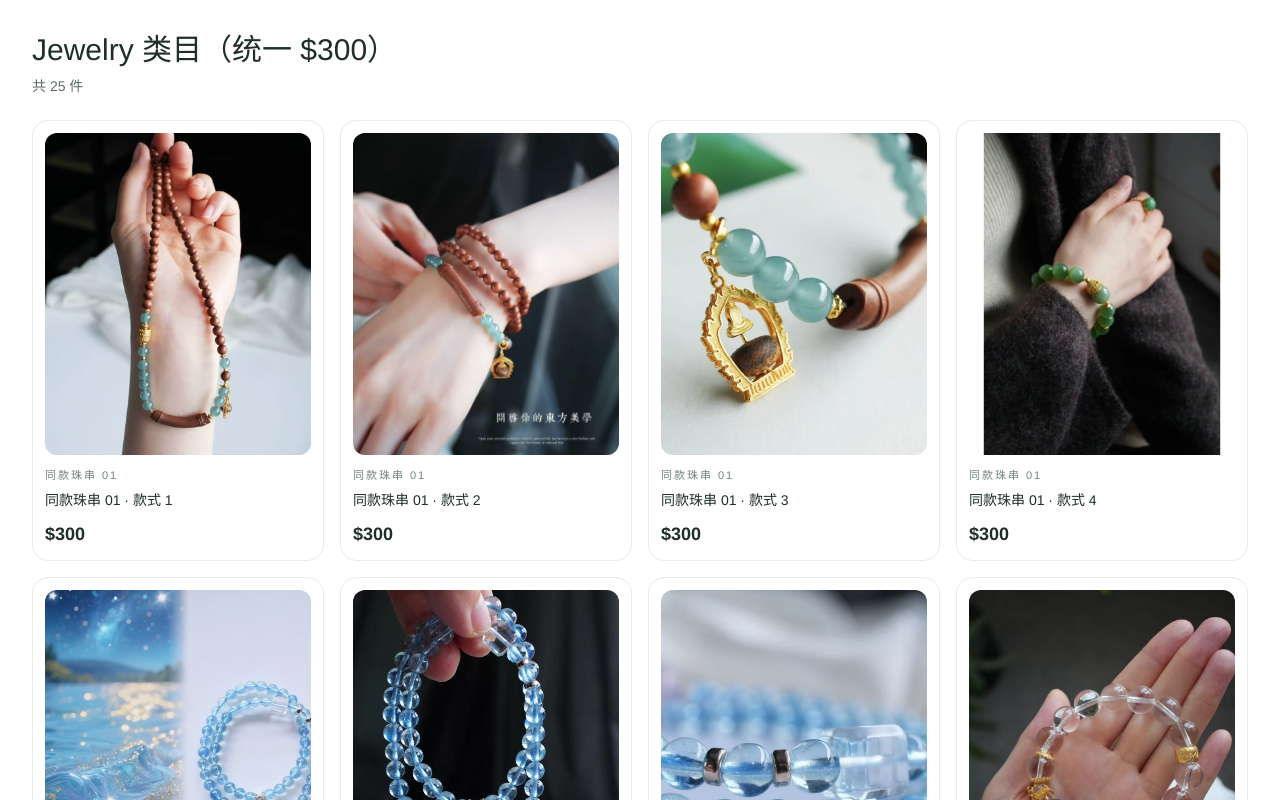
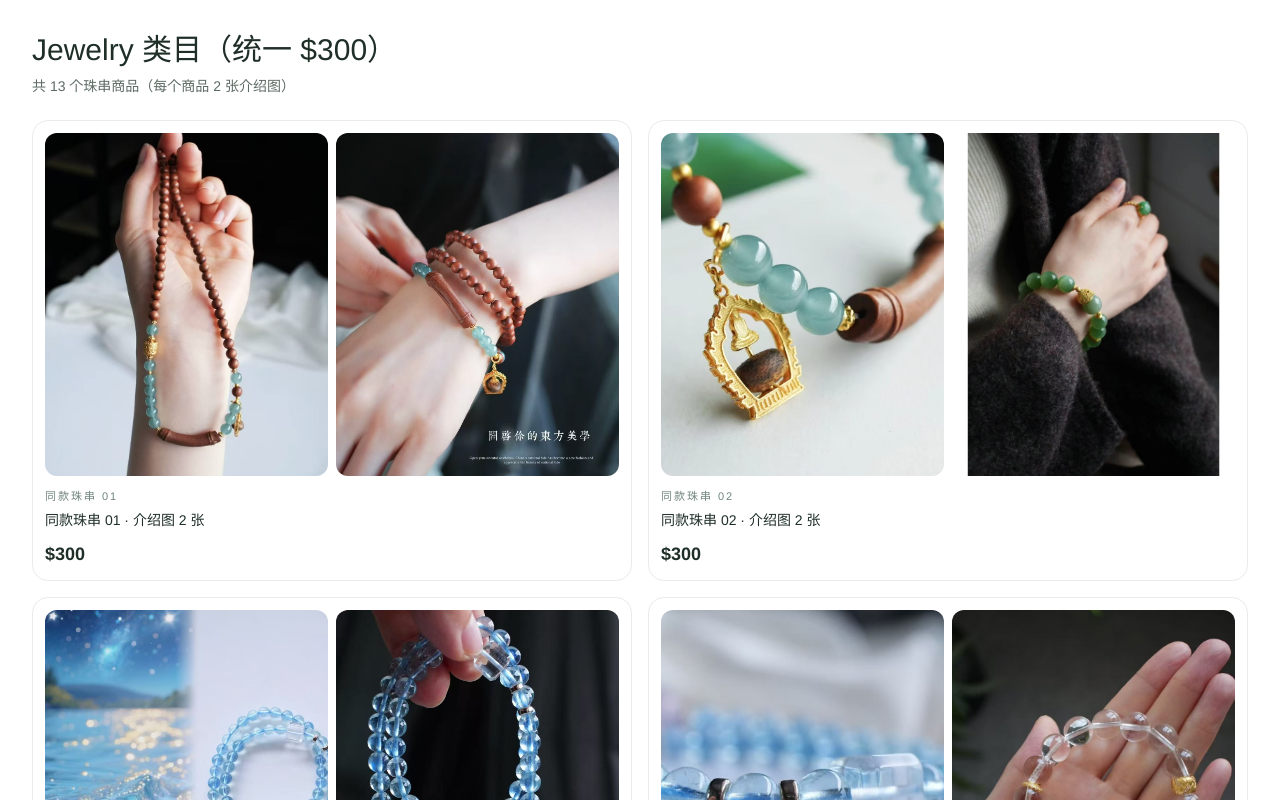
Before and after one commit to echoyiya520/mahaland, a Next.js app: page /jewelry in a window 1280 px wide. Shown: the top 800 px of the page. Built offline with nearby package versions, Linux system fonts and the light colour scheme.

Commit message:
Group jewelry into one product per two intro images

```diff
--- a/app/jewelry/page.tsx
+++ b/app/jewelry/page.tsx
@@ -2,36 +2,66 @@ import Image from "next/image";
 import { promises as fs } from "node:fs";
 import path from "node:path";
 
-type Item = { id: string; name: string; image: string; group: string; price: string };
+type Item = {
+  id: string;
+  name: string;
+  images: string[];
+  group: string;
+  price: string;
+};
 
 async function getItems(): Promise<Item[]> {
   const dir = path.join(process.cwd(), "public", "jewelry");
   const files = await fs.readdir(dir);
-  const images = files.filter((f) => /\.(jpg|jpeg|png|webp)$/i.test(f)).sort((a, b) => a.localeCompare(b, undefined, { numeric: true }));
-  return images.map((file, i) => {
-    const g = Math.floor(i / 4) + 1;
-    return {
-      id: `jewelry-${String(i + 1).padStart(3, "0")}`,
-      name: `同款珠串 ${String(g).padStart(2, "0")} · 款式 ${(i % 4) + 1}`,
-      image: `/jewelry/${file}`,
-      group: `同款珠串 ${String(g).padStart(2, "0")}`,
+  const images = files
+    .filter((f) => /\.(jpg|jpeg|png|webp)$/i.test(f))
+    .sort((a, b) => a.localeCompare(b, undefined, { numeric: true }));
+
+  // 每 2 张图作为 1 个珠串商品（两张介绍图）
+  const pairSize = 2;
+  const items: Item[] = [];
+
+  for (let i = 0; i < images.length; i += pairSize) {
+    const pair = images.slice(i, i + pairSize);
+    const groupIndex = Math.floor(i / pairSize) + 1;
+    const group = `同款珠串 ${String(groupIndex).padStart(2, "0")}`;
+
+    items.push({
+      id: `jewelry-${String(groupIndex).padStart(3, "0")}`,
+      name: `${group} · 介绍图 ${pair.length} 张`,
+      images: pair.map((file) => `/jewelry/${file}`),
+      group,
       price: "$300",
-    };
-  });
+    });
+  }
+
+  return items;
 }
 
 export default async function JewelryPage() {
   const items = await getItems();
   return (
-    <main className="min-h-screen bg-white text-[#1f2f28] p-6 lg:p-8">
+    <main className="min-h-screen bg-white p-6 text-[#1f2f28] lg:p-8">
       <h1 className="text-3xl">Jewelry 类目（统一 $300）</h1>
-      <p className="mt-2 text-sm text-[#5d6b64]">共 {items.length} 件</p>
-      <div className="mt-6 grid gap-4 sm:grid-cols-2 lg:grid-cols-4">
+      <p className="mt-2 text-sm text-[#5d6b64]">共 {items.length} 个珠串商品（每个商品 2 张介绍图）</p>
+
+      <div className="mt-6 grid gap-4 sm:grid-cols-2">
         {items.map((item) => (
           <article key={item.id} className="rounded-2xl border border-[#e7ece9] bg-white p-3">
-            <div className="relative aspect-[1156/1400] overflow-hidden rounded-xl bg-[#f6faf8]">
-              <Image src={item.image} alt={item.name} fill className="object-cover" sizes="(max-width: 768px) 50vw, 25vw" />
+            <div className="grid grid-cols-2 gap-2">
+              {item.images.map((img, idx) => (
+                <div key={img} className="relative aspect-[1156/1400] overflow-hidden rounded-xl bg-[#f6faf8]">
+                  <Image
+                    src={img}
+                    alt={`${item.name} 图 ${idx + 1}`}
+                    fill
+                    className="object-cover"
+                    sizes="(max-width: 768px) 50vw, 25vw"
+                  />
+                </div>
+              ))}
             </div>
+
             <p className="mt-3 text-[11px] uppercase tracking-[0.18em] text-[#70857b]">{item.group}</p>
             <h2 className="mt-1 text-sm leading-6">{item.name}</h2>
             <p className="mt-2 text-lg font-semibold">{item.price}</p>
```
